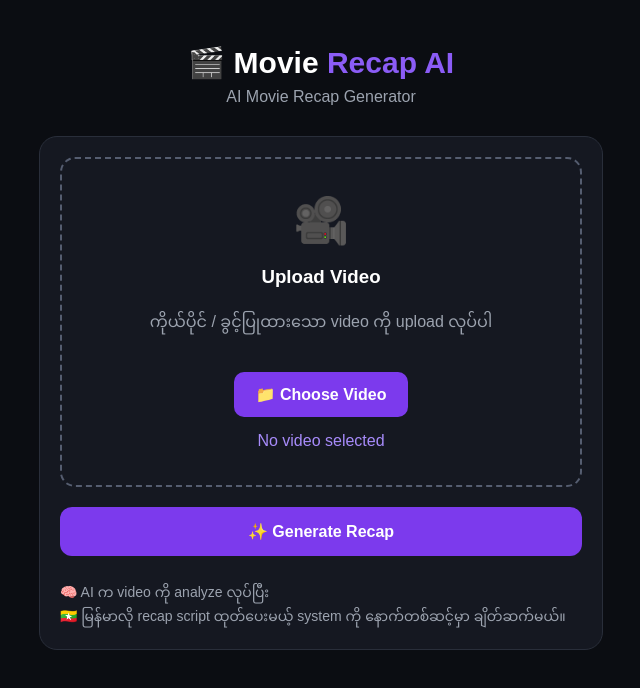
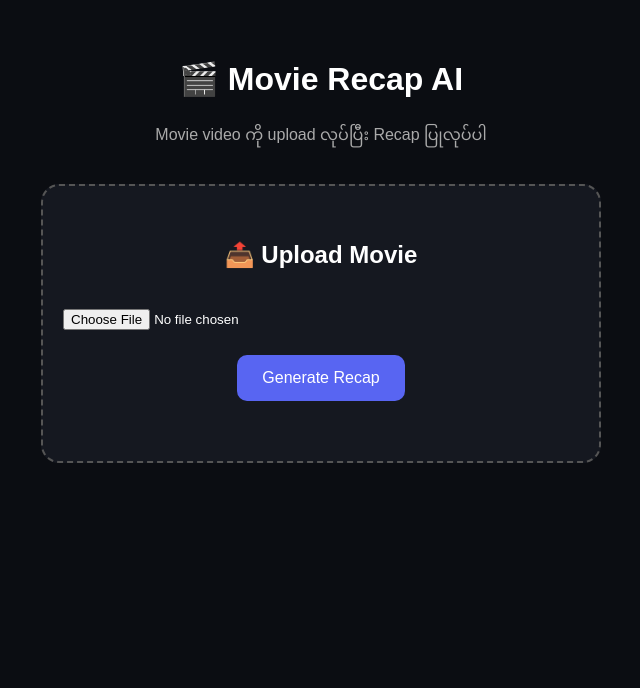
Before and after one commit to tun2131648-cell/Movie-recap-ai-tool-, a plain HTML site: page index.html in a window 1280 px wide. Shown: the whole page, without its empty margins (319-959 px from the left). Drawn offline with Linux system fonts and the light colour scheme.

Commit message:
Update index.html

```diff
--- a/index.html
+++ b/index.html
@@ -6,74 +6,59 @@
 <title>Movie Recap AI</title>
 
 <style>
-*{box-sizing:border-box}
-body{
-  margin:0;
-  font-family:Arial,sans-serif;
-  background:#0b0d12;
-  color:white;
+* {
+  box-sizing: border-box;
 }
-.container{
-  max-width:600px;
-  margin:auto;
-  padding:25px 18px;
+
+body {
+  margin: 0;
+  font-family: Arial, sans-serif;
+  background: #0b0d12;
+  color: white;
 }
-.logo{
-  text-align:center;
-  font-size:30px;
-  font-weight:bold;
-  margin:20px 0 8px;
+
+.container {
+  max-width: 600px;
+  margin: auto;
+  padding: 30px 20px;
+  text-align: center;
 }
-.logo span{color:#8b5cf6}
-.sub{
-  text-align:center;
-  color:#9ca3af;
-  margin-bottom:30px;
+
+h1 {
+  margin-top: 30px;
+  font-size: 32px;
 }
-.card{
-  background:#151821;
-  border:1px solid #292e3a;
-  border-radius:18px;
-  padding:20px;
+
+p {
+  color: #aaa;
 }
-.upload{
-  border:2px dashed #555d70;
-  border-radius:15px;
-  padding:35px 15px;
-  text-align:center;
+
+.upload-box {
+  margin-top: 30px;
+  padding: 35px 20px;
+  border: 2px dashed #555;
+  border-radius: 18px;
+  background: #151820;
 }
-.upload-icon{font-size:45px}
-input{display:none}
-.upload label{
-  display:inline-block;
-  background:#7c3aed;
-  padding:13px 22px;
-  border-radius:10px;
-  margin-top:15px;
-  font-weight:bold;
+
+input[type="file"] {
+  margin-top: 20px;
+  width: 100%;
 }
-.file-name{
-  color:#a78bfa;
-  margin-top:15px;
-  word-break:break-all;
+
+button {
+  margin-top: 25px;
+  padding: 14px 25px;
+  border: 0;
+  border-radius: 10px;
+  background: #5865f2;
+  color: white;
+  font-size: 16px;
 }
-button{
-  width:100%;
-  border:0;
-  border-radius:12px;
-  padding:15px;
-  margin-top:20px;
-  background:#7c3aed;
-  color:white;
-  font-size:16px;
-  font-weight:bold;
-}
-button:active{transform:scale(.98)}
-.info{
-  margin-top:25px;
-  color:#9ca3af;
-  font-size:14px;
-  line-height:1.7;
+
+#status {
+  margin-top: 25px;
+  color: #00ff99;
 }
 </style>
 </head>
@@ -82,66 +67,53 @@ button:active{transform:scale(.98)}
 
 <div class="container">
 
-  <div class="logo">🎬 Movie <span>Recap AI</span></div>
+  <h1>🎬 Movie Recap AI</h1>
 
-  <div class="sub">
-    AI Movie Recap Generator
-  </div>
+  <p>Movie video ကို upload လုပ်ပြီး Recap ပြုလုပ်ပါ</p>
 
-  <div class="card">
+  <div class="upload-box">
 
-    <div class="upload">
+    <h2>📤 Upload Movie</h2>
 
-      <div class="upload-icon">🎥</div>
+    <input
+      type="file"
+      id="videoFile"
+      accept="video/*"
+    >
 
-      <h3>Upload Video</h3>
+    <br>
 
-      <p style="color:#9ca3af">
-        ကိုယ်ပိုင် / ခွင့်ပြုထားသော video ကို upload လုပ်ပါ
-      </p>
-
-      <input type="file" id="video" accept="video/*">
-
-      <label for="video">📁 Choose Video</label>
-
-      <div class="file-name" id="fileName">
-        No video selected
-      </div>
-
-    </div>
-
-    <button onclick="generateRecap()">
-      ✨ Generate Recap
+    <button onclick="uploadVideo()">
+      Generate Recap
     </button>
 
-    <div class="info">
-      🧠 AI က video ကို analyze လုပ်ပြီး<br>
-      🇲🇲 မြန်မာလို recap script ထုတ်ပေးမယ့် system ကို
-      နောက်တစ်ဆင့်မှာ ချိတ်ဆက်မယ်။
-    </div>
+    <div id="status"></div>
 
   </div>
 
 </div>
 
 <script>
-const video = document.getElementById("video");
-const fileName = document.getElementById("fileName");
 
-video.addEventListener("change", function(){
-  if(this.files.length > 0){
-    fileName.textContent = "✅ " + this.files[0].name
-  }
-});
+function uploadVideo() {
 
-function generateRecap(){
-  if(video.files.length === 0){
-    alert("အရင်ဆုံး Video တစ်ခုရွေးပါ 🎥");
+  const file = document.getElementById("videoFile").files[0];
+  const status = document.getElementById("status");
+
+  if (!file) {
+    status.innerText = "⚠️ Video တစ်ခုရွေးပါ";
     return;
   }
 
-  alert("Video ရွေးပြီးပါပြီ ✅\nAI Recap system ကို နောက်တစ်ဆင့်မှာ ချိတ်ဆက်မယ်။");
+  status.innerText = "⏳ Video ကိုစစ်ဆေးနေပါတယ်...";
+
+  setTimeout(() => {
+    status.innerText =
+      "✅ Video ရပါပြီ။ AI Recap Server ချိတ်ဆက်ဖို့ အဆင်သင့်ဖြစ်ပါပြီ။";
+  }, 1500);
+
 }
+
 </script>
 
 </body>
```
